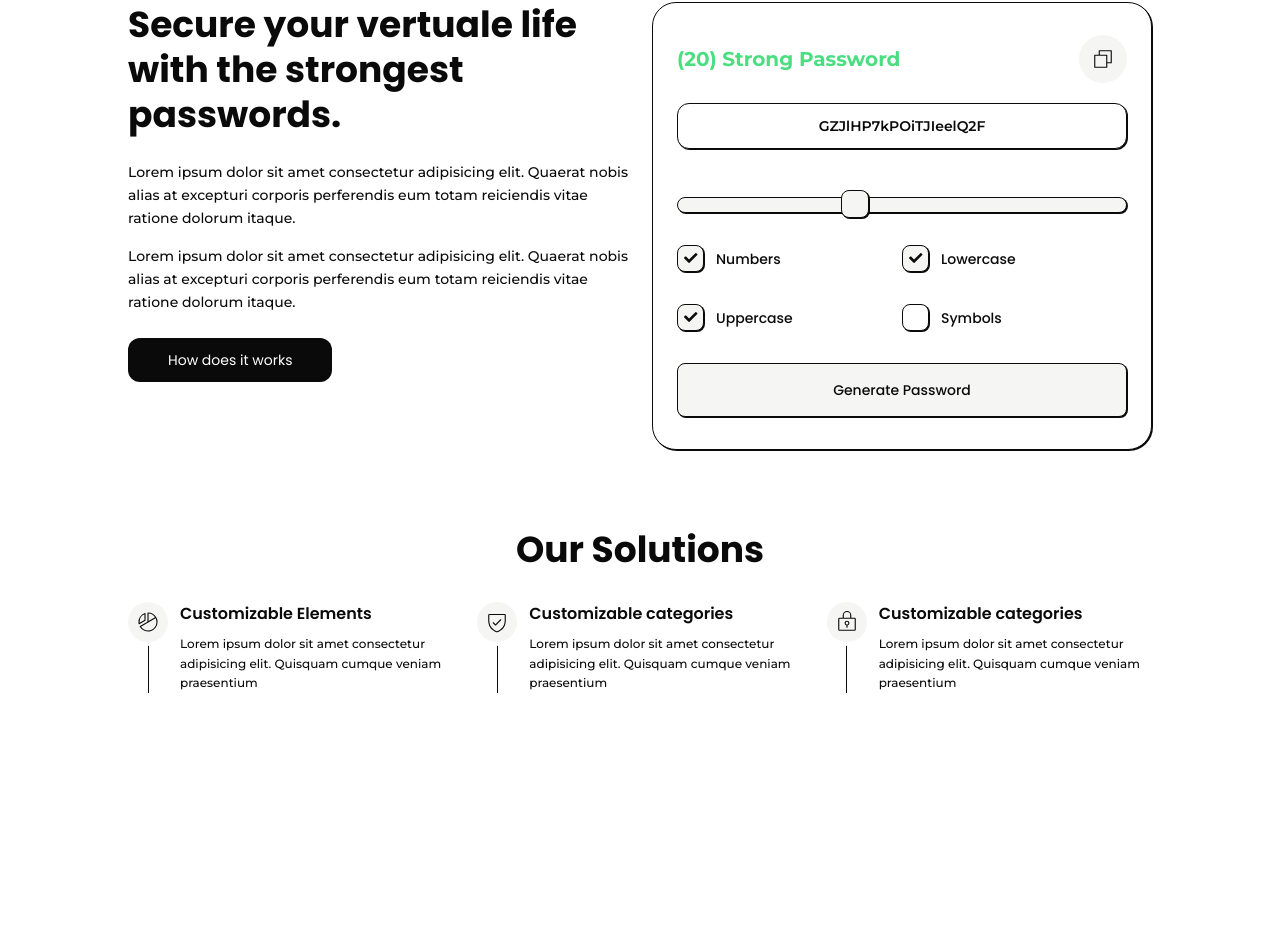
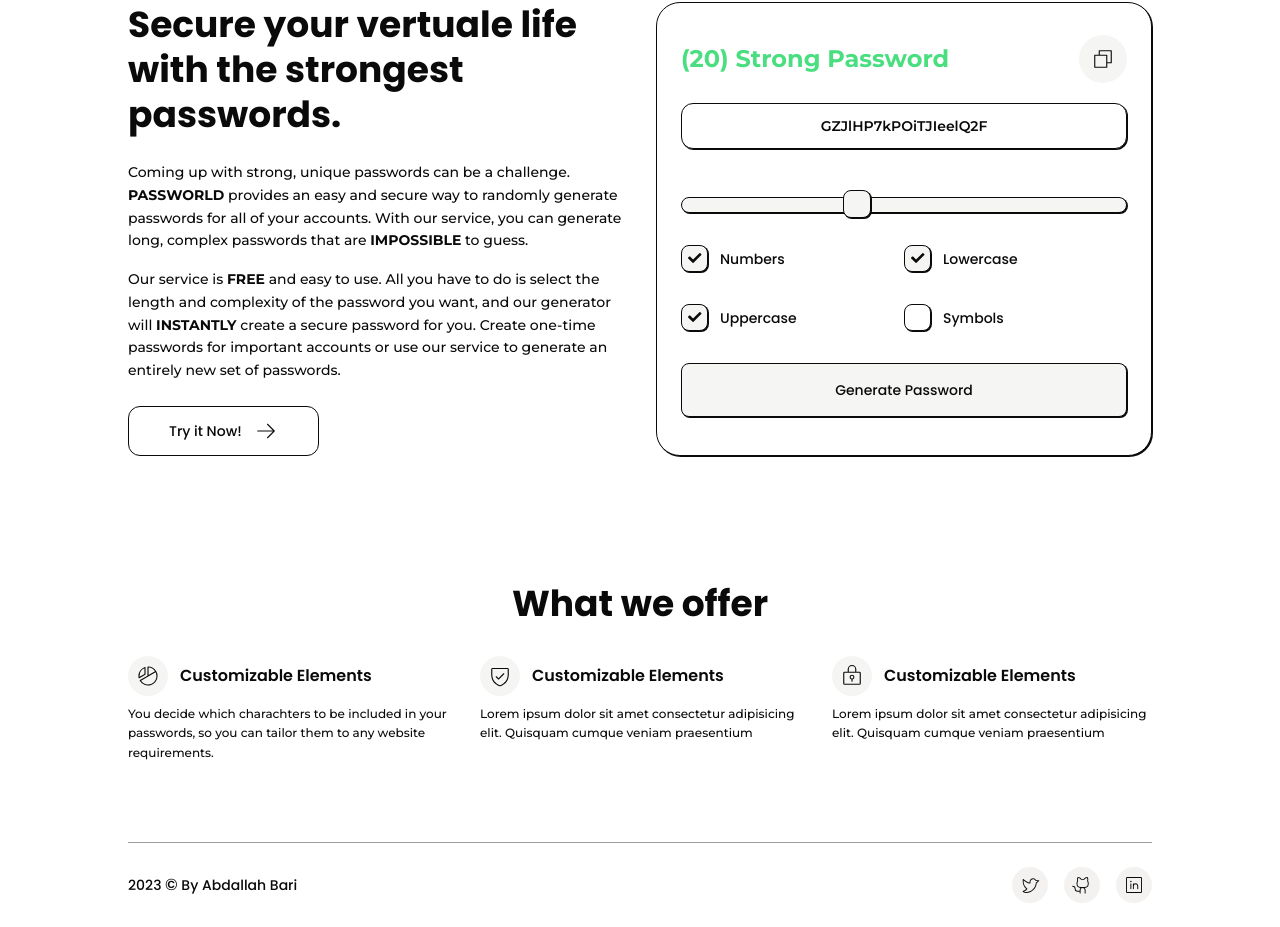
Before and after one commit to Abdallah01win/Passworld, a Vue app: page / in a window 1280 px wide. Shown: the part 878-1805 px from the top of the page. Before the commit the page ends 1619 px from the top, so only its background shows below. Built offline with nearby package versions, Linux system fonts and the light colour scheme.

Commit message:
add copywrite and build initial footer

```diff
--- a/src/components/Footer.vue
+++ b/src/components/Footer.vue
@@ -1,6 +1,22 @@
 <script setup>
-
+import Twitter from './icons/Logos/Twitter.vue';
+import Github from './icons/Logos/Github.vue';
+import Linkedin from './icons/Logos/Linkedin.vue';
 </script>
 <template>
+<footer class="border-t border-myBlack/40 py-6 flex items-center justify-between xl:max-w-[1024px] mx-auto">
+    <div>2023 <span class="text-base">&#169;</span> By Abdallah Bari</div>
 
+    <div class="flex items-center gap-4">
+        <span class="p-2 bg-myGray-200 rounded-full">
+            <Twitter class="w-5 fill-myBlack"/>
+        </span>
+        <span class="p-2 bg-myGray-200 rounded-full">
+            <Github class="w-5 fill-myBlack"/>
+        </span>
+        <span class="p-2 bg-myGray-200 rounded-full">
+            <Linkedin class="w-5 fill-myBlack"/>
+        </span>
+    </div>
+</footer>
 </template>
--- a/src/components/Generator.vue
+++ b/src/components/Generator.vue
@@ -126,7 +126,7 @@ export default {
       <!-- Password input -->
       <div class="mb-8">
         <div class="flex items-center justify-between mb-3 md:mb-5">
-          <h2 class="text-xl font-bold" :class="{
+          <h2 class="text-2xl font-bold" :class="{
             'text-myRed/100': passwordLength < 10,
             'text-orange-400': passwordLength < 20,
             'text-green-400': passwordLength >= 20,
--- a/src/components/Hero.vue
+++ b/src/components/Hero.vue
@@ -6,10 +6,13 @@
         The strongest passwords, effortlessly.
       </h1>
       <p class="w-[80%] leading-relaxed text-base font-Montserrat my-6">
+        Take your account security to the next level. Our highly customizable settings give you that extra peace of mind every time you log in to any of your online accounts.
+      </p>
+      <!-- <p class="w-[80%] leading-relaxed text-base font-Montserrat my-6">
         Take controle over your your randomly generated passwords. Et voluptates
         expedita consequatur voluptatum necessitatibus minima praesentium nulla
         amet!
-      </p>
+      </p> -->
 
       <div class="flex items-center gap-x-8">
         <button
@@ -18,7 +21,7 @@
           Get Started
         </button>
         <button class="border border-myBlack rounded-xl py-3 px-10">
-          How it works
+          Learn More
         </button>
       </div>
     </div>
--- a/src/components/Info.vue
+++ b/src/components/Info.vue
@@ -4,19 +4,45 @@ import Pichart from "./icons/Pichart.vue";
 import Shiled from "./icons/Shiled.vue";
 </script>
 <template>
-  <div class="my-12 xl:max-w-[1024px] mx-auto">
-  <div class="text-center text-4xl font-bold mb-8">Our Solutions</div>
- <div class="grid grid-cols-3 gap-x-6">
+  <div class="mt-12 mb-20 xl:max-w-[1024px] mx-auto">
+    <div class="text-center text-4xl font-bold mb-8">What we offer</div>
+    <div class="grid grid-cols-3 gap-x-8">
       <div class="flex gap-x-3">
-      <div class="flex flex-col items-center justify-between">
+        <!-- <div class="flex flex-col items-center justify-between">
         <span class="bg-myGray-300 p-2 rounded-full">
           <Pichart class="w-6 fill-myBlack" />
         </span>
         <hr class="w-px bg-myBlack h-12" />
-      </div>
+      </div> -->
 
         <div>
-        <div class="font-semibold mb-2 text-base">Customizable Elements</div>
+          <div class="flex items-center gap-3  mb-2">
+            <span class="bg-myGray-300 p-2 rounded-full">
+              <Pichart class="w-6 fill-myBlack" />
+            </span>
+            <div class="font-semibold text-base">Customizable Elements</div>
+          </div>
+          <p class="font-Montserrat leading-relaxed text-xs">
+            You decide which charachters to be included in your passwords, so you can tailor them to any website
+            requirements.
+          </p>
+        </div>
+      </div>
+      <div class="flex gap-x-3">
+        <!-- <div class="flex flex-col items-center justify-between">
+        <span class="bg-myGray-300 p-2 rounded-full">
+          <Shiled class="w-6 fill-myBlack" />
+        </span>
+        <hr class="w-px bg-myBlack h-12" />
+      </div> -->
+
+        <div>
+          <div class="flex items-center gap-3  mb-2">
+            <span class="bg-myGray-300 p-2 rounded-full">
+              <Shiled class="w-6 fill-myBlack" />
+            </span>
+            <div class="font-semibold text-base">Customizable Elements</div>
+          </div>
           <p class="font-Montserrat leading-relaxed text-xs">
             Lorem ipsum dolor sit amet consectetur adipisicing elit. Quisquam
             cumque veniam praesentium
@@ -24,31 +50,20 @@ import Shiled from "./icons/Shiled.vue";
         </div>
       </div>
       <div class="flex gap-x-3">
-      <div class="flex flex-col items-center justify-between">
-        <span class="bg-myGray-300 p-2 rounded-full">
-          <Shiled class="w-6 fill-myBlack" />
-        </span>
-        <hr class="w-px bg-myBlack h-12" />
-      </div>
-
-      <div>
-        <div class="font-semibold mb-2 text-base">Customizable categories</div>
-        <p class="font-Montserrat leading-relaxed text-xs">
-          Lorem ipsum dolor sit amet consectetur adipisicing elit. Quisquam
-          cumque veniam praesentium
-        </p>
-      </div>
-    </div>
-    <div class="flex gap-x-3">
-      <div class="flex flex-col items-center justify-between">
+        <!-- <div class="flex flex-col items-center justify-between">
         <span class="bg-myGray-300 p-2 rounded-full">
           <Lock class="w-6 fill-myBlack" />
         </span>
         <hr class="w-px bg-myBlack h-12" />
-      </div>
+      </div> -->
 
         <div>
-        <div class="font-semibold mb-2 text-base">Customizable categories</div>
+          <div class="flex items-center gap-3  mb-2">
+            <span class="bg-myGray-300 p-2 rounded-full">
+              <Lock class="w-6 fill-myBlack" />
+            </span>
+            <div class="font-semibold text-base">Customizable Elements</div>
+          </div>
           <p class="font-Montserrat leading-relaxed text-xs">
             Lorem ipsum dolor sit amet consectetur adipisicing elit. Quisquam
             cumque veniam praesentium
--- a/src/components/Navigation.vue
+++ b/src/components/Navigation.vue
@@ -3,11 +3,13 @@
 </script>
 <template>
     <nav class="xl:max-w-[1024px] mx-auto py-5 flex items-center justify-between">
-        <div>Passwords</div>
+        <div class="font-semibold text-lg">PassWorld</div>
         <ul class="flex items-center gap-x-6">
             <li class="cursor-pointer">Home</li>
             <li class="cursor-pointer">About</li>
-            <li class="cursor-pointer">Contact</li>
+            <li class="cursor-pointer">
+                <a href="#generatorSection">Generate</a>
+            </li>
         </ul>
         <div class="flex items-center gap-x-6">
             <button class="border border-myBlack rounded-xl py-3 px-8">Get Started</button>
--- /dev/null
+++ b/src/components/icons/ArrowRight.vue
@@ -0,0 +1,3 @@
+<template>
+    <svg xmlns="http://www.w3.org/2000/svg" viewBox="0 0 256 256"><path d="M220.24,132.24l-72,72a6,6,0,0,1-8.48-8.48L201.51,134H40a6,6,0,0,1,0-12H201.51L139.76,60.24a6,6,0,0,1,8.48-8.48l72,72A6,6,0,0,1,220.24,132.24Z"></path></svg>
+</template>
--- /dev/null
+++ b/src/components/icons/Logos/Github.vue
@@ -0,0 +1,3 @@
+<template>
+    <svg xmlns="http://www.w3.org/2000/svg" viewBox="0 0 256 256"><path d="M206.13,75.92A57.79,57.79,0,0,0,201.2,29a6,6,0,0,0-5.2-3,57.77,57.77,0,0,0-47,24H123A57.77,57.77,0,0,0,76,26a6,6,0,0,0-5.2,3,57.79,57.79,0,0,0-4.93,46.92A55.88,55.88,0,0,0,58,104v8a54.06,54.06,0,0,0,50.45,53.87A37.85,37.85,0,0,0,98,192v10H72a26,26,0,0,1-26-26A38,38,0,0,0,8,138a6,6,0,0,0,0,12,26,26,0,0,1,26,26,38,38,0,0,0,38,38H98v18a6,6,0,0,0,12,0V192a26,26,0,0,1,52,0v40a6,6,0,0,0,12,0V192a37.85,37.85,0,0,0-10.45-26.13A54.06,54.06,0,0,0,214,112v-8A55.88,55.88,0,0,0,206.13,75.92ZM202,112a42,42,0,0,1-42,42H112a42,42,0,0,1-42-42v-8a43.86,43.86,0,0,1,7.3-23.69,6,6,0,0,0,.81-5.76,45.85,45.85,0,0,1,1.43-36.42,45.85,45.85,0,0,1,35.23,21.1A6,6,0,0,0,119.83,62h32.34a6,6,0,0,0,5.06-2.76,45.83,45.83,0,0,1,35.23-21.11,45.85,45.85,0,0,1,1.43,36.42,6,6,0,0,0,.79,5.74A43.78,43.78,0,0,1,202,104Z"></path></svg>
+</template>
--- /dev/null
+++ b/src/components/icons/Logos/Linkedin.vue
@@ -0,0 +1,3 @@
+<template>
+    <svg xmlns="http://www.w3.org/2000/svg" viewBox="0 0 256 256"><path d="M216,26H40A14,14,0,0,0,26,40V216a14,14,0,0,0,14,14H216a14,14,0,0,0,14-14V40A14,14,0,0,0,216,26Zm2,190a2,2,0,0,1-2,2H40a2,2,0,0,1-2-2V40a2,2,0,0,1,2-2H216a2,2,0,0,1,2,2ZM94,112v64a6,6,0,0,1-12,0V112a6,6,0,0,1,12,0Zm88,28v36a6,6,0,0,1-12,0V140a22,22,0,0,0-44,0v36a6,6,0,0,1-12,0V112a6,6,0,0,1,12,0v2.11A34,34,0,0,1,182,140ZM98,84A10,10,0,1,1,88,74,10,10,0,0,1,98,84Z"></path></svg>
+</template>
--- /dev/null
+++ b/src/components/icons/Logos/Twitter.vue
@@ -0,0 +1,3 @@
+<template>
+    <svg xmlns="http://www.w3.org/2000/svg" viewBox="0 0 256 256"><path d="M245.54,69.71A6,6,0,0,0,240,66H208.4a46.6,46.6,0,0,0-40.33-24,44.93,44.93,0,0,0-32.31,13.12A45.92,45.92,0,0,0,122,88v8.66c-42-10-76.6-44.52-77-44.88A6,6,0,0,0,34.8,55.46c-4.25,47.22,9.42,78.75,21.64,96.89a107.71,107.71,0,0,0,23.07,25c-15.49,19-41.34,28.89-41.62,29a6,6,0,0,0-2.88,9C36,216.83,45.78,230,80,230c69.88,0,128.23-54,133.82-123.34l30.42-30.41A6,6,0,0,0,245.54,69.71ZM203.76,99.76a6,6,0,0,0-1.75,3.86C197.93,167.76,144.33,218,80,218c-14,0-22.76-2.41-28.06-4.8,11.3-5.68,29.72-16.88,41.05-33.87a6,6,0,0,0,.85-4.67A6,6,0,0,0,91,170.82c-.13-.08-13.13-7.86-25-25.72C52,124,45.31,98.43,46,68.88c14.88,12.6,45.57,35.09,81,41a6,6,0,0,0,7-5.92V88a34,34,0,0,1,10.19-24.34A33.05,33.05,0,0,1,167.93,54c13.43.17,26,8.37,31.24,20.4a6,6,0,0,0,5.5,3.6h20.84Z"></path></svg>
+</template>
--- a/src/views/HomeView.vue
+++ b/src/views/HomeView.vue
@@ -3,6 +3,7 @@ import Generator from "../components/Generator.vue";
 import Info from "../components/Info.vue";
 import Navigation from "../components/Navigation.vue";
 import Hero from '../components/Hero.vue';
+import ArrowRight from '../components/icons/ArrowRight.vue';
 </script>
 
 <template>
@@ -13,21 +14,30 @@ import Hero from '../components/Hero.vue';
     </div>
   </main>
 
-  <section class="/beam">
-    <div class="xl:max-w-[1024px] mx-auto my-20 grid grid-cols-2 gap-x-6 ">
+  <section id="generatorSection">
+    <div class="xl:max-w-[1024px] mx-auto py-20 grid grid-cols-2 gap-x-8 ">
     <div>
       <div class="text-4xl font-bold mb-6 leading-tight">Secure your vertuale life with the strongest passwords.</div>
-      <p class="leading-relaxed font-Montserrat mb-4">Lorem ipsum dolor sit amet consectetur adipisicing elit. Quaerat nobis alias at excepturi corporis perferendis eum totam reiciendis vitae ratione dolorum itaque.</p>
-      <p class="leading-relaxed font-Montserrat mb-6">Lorem ipsum dolor sit amet consectetur adipisicing elit. Quaerat nobis alias at excepturi corporis perferendis eum totam reiciendis vitae ratione dolorum itaque.</p>
+      <p class="leading-relaxed font-Montserrat mb-4">Coming up with strong, unique passwords can be a challenge. <span class="font-bold uppercase">PassWorld</span> provides an easy and secure way to randomly generate passwords for all of your accounts. With our service, you can generate long, complex passwords that are <span class="font-bold uppercase">impossible</span> to guess.</p>
+      <p class="leading-relaxed font-Montserrat mb-6">Our service is  <span class="font-bold uppercase">free</span> and easy to use. All you have to do is select the length and complexity of the password you want, and our generator will <span class="font-bold uppercase">instantly</span> create a secure password for you. Create one-time passwords for important accounts or use our service to generate an entirely new set of passwords.</p>
       <div class="flex items-center gap-x-4">
-        <button
+        <!-- <button
           class="bg-myBlack text-background rounded-xl py-3 px-10 font-normal"
         >
         How does it works
+        </button> -->
+        <button class="flex items-center gap-x-3 border border-myBlack rounded-xl py-3 px-10 cursor-default">
+         <span>Try it Now!</span>
+          <span>
+            <ArrowRight class="w-6 fill-myBlack" />
+          </span>
         </button>
-        <!-- <button class="border border-myBlack rounded-xl py-3 px-10">
-          How it works
-        </button> -->
+        <!-- <div class="flex items-center gap-5 pb-1 border-b border-myBlack">
+          <span>Try it Now!</span>
+          <span>
+            <ArrowRight class="w-6 fill-myBlack" />
+          </span>
+        </div> -->
       </div>
     </div>
     <div class="flex justify-center">
```
Lines whose indentation alone changed are shown as unchanged.
